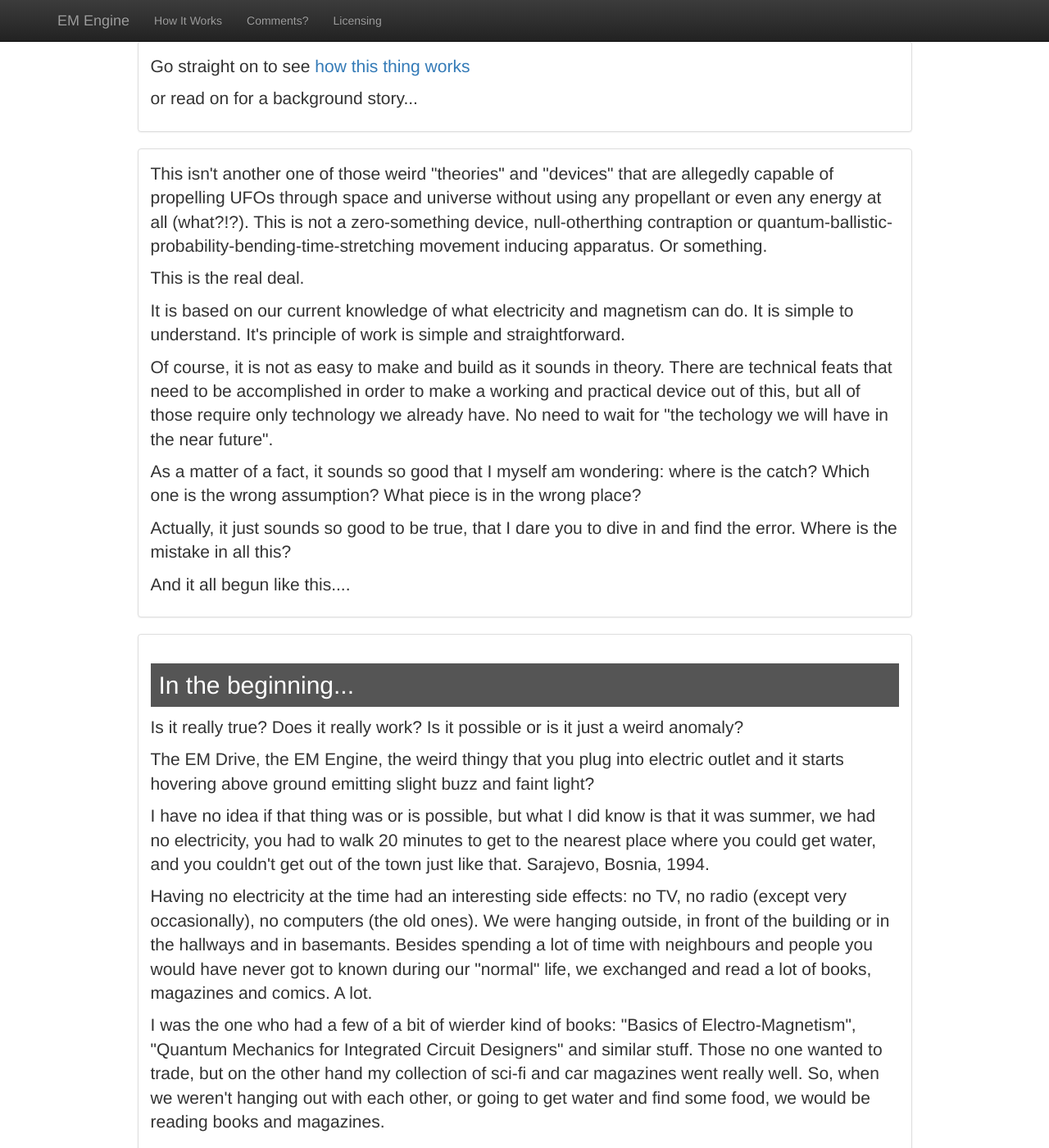
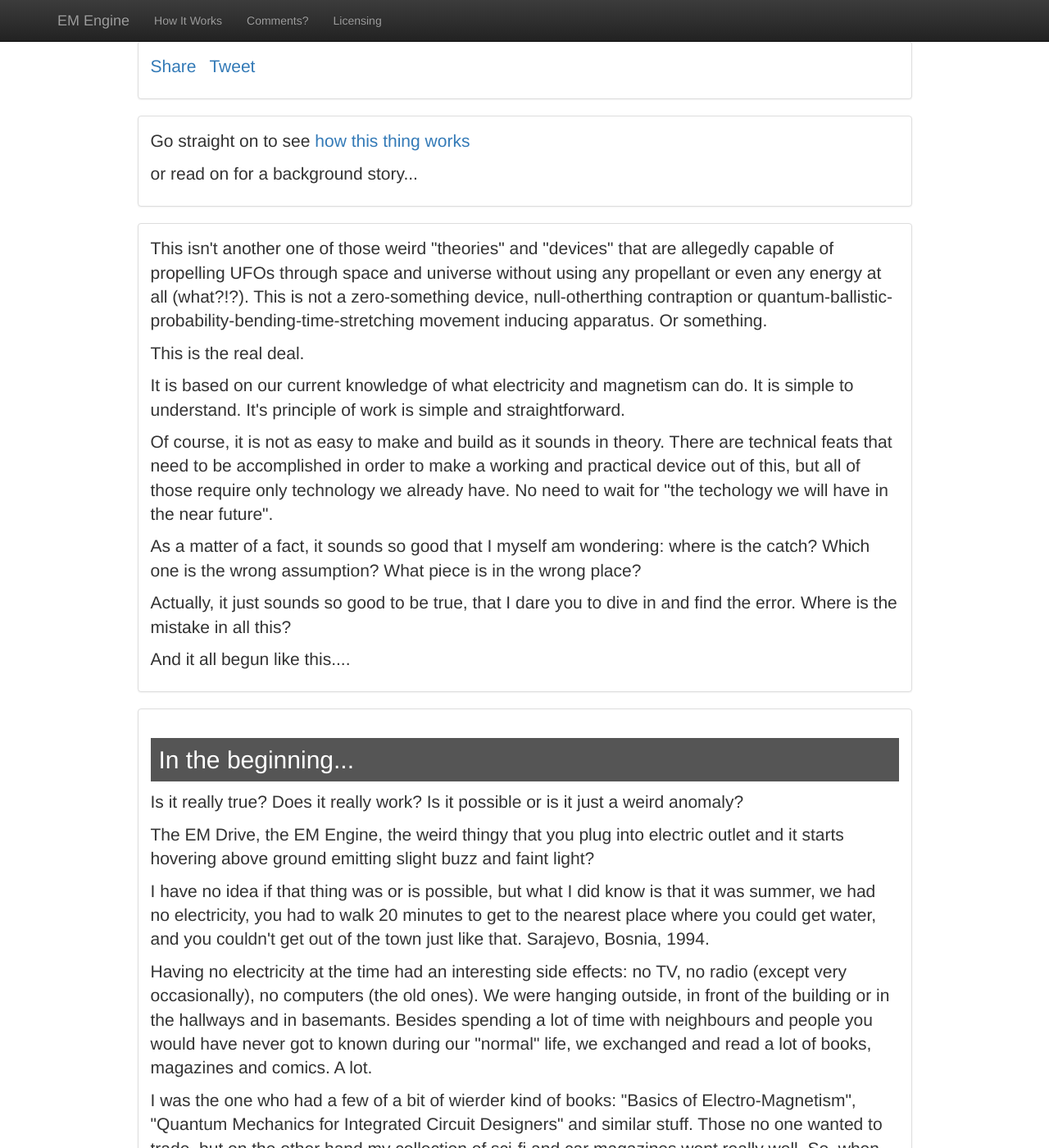
Before and after one commit to emengine/emengine.github.io, a Jekyll site: the page built from index.html, in a window 1280 px wide and 1400 px high. Shown: the whole window at 82% size. Built offline with Jekyll 4.4.1, drawn with Linux system fonts in a browser that asks for light colours; nearby versions of some CDN libraries; comment, search, counter and statistics services are not loaded.

Commit message:
moved container div to layout template. added social buttons.

```diff
--- /dev/null
+++ b/_includes/social-buttons.html
@@ -0,0 +1,45 @@
+    <div class="row">
+
+    <div class="col-xs-1">&nbsp;</div>
+    <div class="col-xs-10">
+    <div class="panel panel-default">
+        <div class="panel-body">
+
+        <ul class="list-inline">
+            <li>
+
+        <!-- Facebook: https://developers.facebook.com/docs/plugins/share-button -->
+            <div class="fb-share-button" data-href="https://emengine.space/how-it-works.html" data-layout="button" data-mobile-iframe="true"><a class="fb-xfbml-parse-ignore" target="_blank" href="https://www.facebook.com/sharer/sharer.php?u=https%3A%2F%2Femengine.space%2Fhow-it-works.html&amp;src=sdkpreparse">Share</a></div>
+            <!-- Load Facebook SDK for JavaScript -->
+            <div class="hidden" id="fb-root"></div>
+            <script>(function(d, s, id) {
+              var js, fjs = d.getElementsByTagName(s)[0];
+              if (d.getElementById(id)) return;
+              js = d.createElement(s); js.id = id;
+              js.src = "//connect.facebook.net/en_US/sdk.js#xfbml=1&version=v2.7";
+              fjs.parentNode.insertBefore(js, fjs);
+            }(document, 'script', 'facebook-jssdk'));</script>
+
+            </li>
+            <li>
+
+        <!-- Twitter: https://publish.twitter.com -->
+        <style type="text/css">
+            /*
+                Fix for Facebook/Twitter button misalignment: http://stackoverflow.com/a/4786882/2268559
+                Still few pixels off...
+             */
+            .twitter-share-button[style] { vertical-align: text-bottom !important; }
+        </style>
+            <a href="https://twitter.com/share" class="twitter-share-button" data-url="https://emengine.space/how-it-works.html" data-show-count="false">Tweet</a>
+            <script async src="//platform.twitter.com/widgets.js" charset="utf-8"></script>
+
+            </li>
+        </ul>
+
+        </div> <!-- panel-body -->
+    </div> <!-- panel -->
+    </div>
+    <div class="col-xs-1">&nbsp;</div>
+
+    </div> <!-- row -->
--- a/_layouts/default.html
+++ b/_layouts/default.html
@@ -51,7 +51,13 @@
 
 {% include navbar.html %}
 
+<div class="container lead">
+
+{% include social-buttons.html %}
+
 {{ content }}
+
+</div> <!-- container -->
 
 {% include footer.html %}
 
--- a/comments.html
+++ b/comments.html
@@ -5,8 +5,6 @@
 image: "http://emengine.space/images/contact.jpg"
 ---
 
-
-<div class="container lead">
 
     <div class="row">
 
@@ -38,5 +36,3 @@
     <div class="col-xs-1">&nbsp;</div>
 
     </div> <!-- row -->
-
-</div> <!-- container -->
--- a/how-it-works.html
+++ b/how-it-works.html
@@ -4,8 +4,6 @@
 description: "Theory on how EM-engine works, converting electric power directly into thrust force, with simplified examples and then some math thrown in to get things moving. Pun intended."
 image: "http://emengine.space/images/hiw.jpg"
 ---
-
-<div class="container lead">
 
     <div class="row">
 
@@ -647,5 +645,3 @@
     <div class="col-xs-1">&nbsp;</div>
 
     </div> <!-- row -->
-
-</div> <!-- container -->
--- a/index.html
+++ b/index.html
@@ -4,8 +4,6 @@
 description: "Theory on how EM-engine works, converting electric power directly into thrust force, with simplified examples and then some math thrown in to get things moving. Pun intended."
 image: "http://emengine.space/images/intro.jpg"
 ---
-
-<div class="container lead">
 
     <div class="row">
 
@@ -262,8 +260,6 @@
 
     </div> <!-- row -->
 
-</div> <!-- container -->
-
 
 
 
--- a/licensing.html
+++ b/licensing.html
@@ -5,8 +5,6 @@
 image: "http://emengine.space/images/contact.jpg"
 ---
 
-
-<div class="container lead">
 
     <div class="row">
 
@@ -72,5 +70,3 @@
     <div class="col-xs-1">&nbsp;</div>
 
     </div> <!-- row -->
-
-</div> <!-- container -->
```
